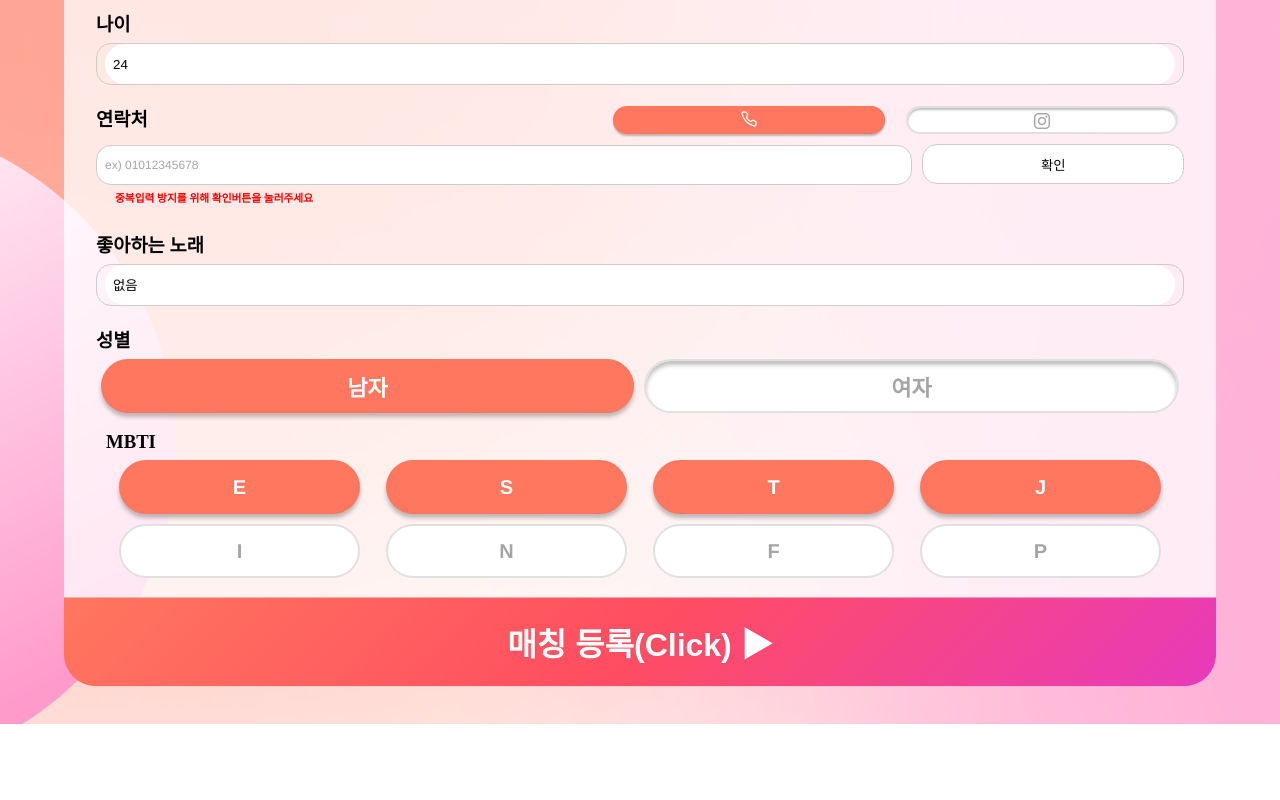
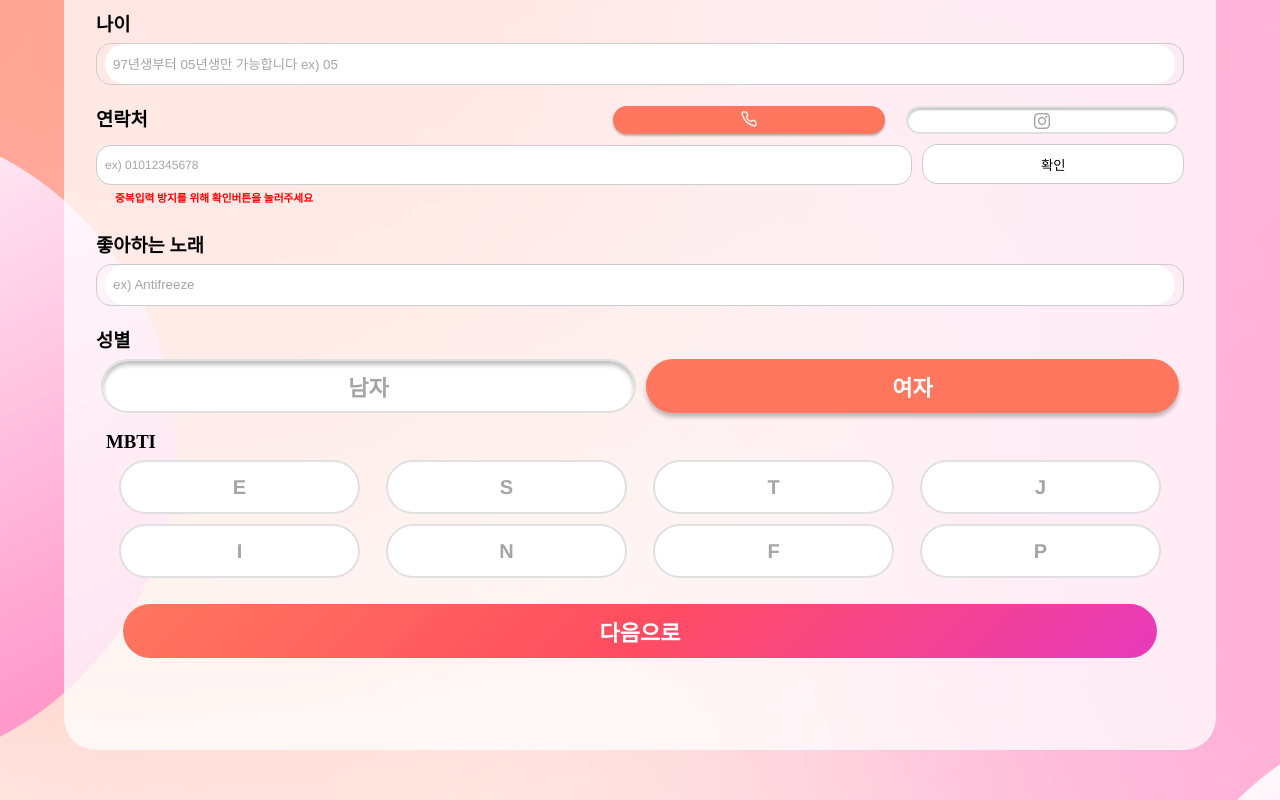
Before and after one commit to alpaka206/COMAtching_FE, a React (Create React App) app: page /Form in a window 1280 px wide. Shown: the part 356-1156 px from the top of the page. Before the commit the page ends 1080 px from the top, so only its background shows below. Built offline with nearby package versions, Linux system fonts and the light colour scheme.

Commit message:
feat. kakao login redirect url fix

```diff
--- a/src/Atoms.js
+++ b/src/Atoms.js
@@ -3,15 +3,13 @@ import { atom } from "recoil";
 export const userState = atom({
   key: "userState",
   default: {
-    passwd: "",
-    userEmail: "",
-    userPw: "",
-    depart: "정보통신전자공학부",
-    age: "24",
+    depart: "",
+    age: "",
     phone: "",
-    song: "없음",
-    gender: true,
-    mbti: "ESTJ",
+    song: "",
+    gender: "",
+    mbti: "",
+    hobby: [],
     chance: 0,
     isLoggedIn: false,
   },
--- a/src/components/MBTIMaker.js
+++ b/src/components/MBTIMaker.js
@@ -1,16 +1,51 @@
-import React from "react";
+import React, { useState } from "react";
 
-function MBTIMaker({ mbtiAnswers, questionNum, handleQuestionComplete }) {
+function MBTIMaker({
+  mbtiAnswers,
+  questionNum,
+  handleQuestionComplete,
+  selectedMBTI,
+  setSelectedMBTI,
+}) {
+  const [answerChecked, setAnswerChecked] = useState(null);
+  const handleMBTIClick = (mbtiType, value) => {
+    setSelectedMBTI((prevMBTI) => ({
+      ...prevMBTI,
+      [mbtiType]: value,
+    }));
+    setAnswerChecked(value);
+  };
+
   return (
     <div className="ProfileMaker">
       <div className="ProfileMaker-text">내 답변</div>
-      <button className="profilemaker-choose-button">
+      <button
+        className={`profilemaker-choose-button ${
+          answerChecked === mbtiAnswers[questionNum][2] ? "selected" : ""
+        }`}
+        onClick={() =>
+          handleMBTIClick(
+            mbtiAnswers[questionNum][4],
+            mbtiAnswers[questionNum][2]
+          )
+        }
+      >
         <div className="profilemaker-button-title">
           {mbtiAnswers[questionNum][2]}
         </div>
         <div>{mbtiAnswers[questionNum][0]}</div>
       </button>
-      <button className="profilemaker-choose-button">
+      <button
+        className={`profilemaker-choose-button ${
+          answerChecked === mbtiAnswers[questionNum][3] ? "selected" : ""
+        }`}
+        onClick={() =>
+          handleMBTIClick(
+            mbtiAnswers[questionNum][4],
+            mbtiAnswers[questionNum][3]
+          )
+        }
+      >
         <div className="profilemaker-button-title">
           {mbtiAnswers[questionNum][3]}
         </div>
@@ -19,6 +54,7 @@ function MBTIMaker({ mbtiAnswers, questionNum, handleQuestionComplete }) {
       <button
         className="profilemaker-submit-button"
         onClick={() => handleQuestionComplete(questionNum)}
+        disabled={!answerChecked}
       >
         전송
       </button>
--- a/src/css/components/MBTISection.css
+++ b/src/css/components/MBTISection.css
@@ -5,5 +5,5 @@
   display: flex;
   flex-wrap: wrap;
   justify-content: space-around;
-  margin-bottom: 10px;
+  margin-bottom: 0px;
 }
--- a/src/css/pages/Form.css
+++ b/src/css/pages/Form.css
@@ -1,8 +1,7 @@
 .inner-content {
   opacity: 1;
-  padding: 32px;
   margin-top: 10px;
-  margin-bottom: 44px;
+  margin-bottom: 0px;
 }
 
 h3 {
@@ -74,14 +73,10 @@ button.checkbutton {
 .submit-button {
   background-image: linear-gradient(135deg, #ff775e, #ff4d61, #e83abc);
   color: #ffffff;
-  width: 100%;
-  height: 89px;
-  border-radius: 0 0 32px 32px;
-  font-size: 32px;
+  width: 95%;
+  height: 54px;
+  border-radius: 32px;
+  font-size: 22px;
   font-weight: bold;
-  position: absolute;
-  bottom: 0;
-  left: 0;
-  transform: translate(0, 70%);
-  margin-bottom: 50px;
+  margin: 16px 0px;
 }
--- a/src/pages/Form.js
+++ b/src/pages/Form.js
@@ -166,7 +166,7 @@ function Form() {
               selectedMBTI={selectedMBTI}
             />
             {/* <button type="submit-button" disabled={!isContactVerified}> */}
-            <button className="submit-button">매칭 등록(Click) ▶</button>
+            <button className="submit-button">다음으로</button>
           </div>
         </div>
       </form>
--- a/src/pages/Hobbyform.js
+++ b/src/pages/Hobbyform.js
@@ -1,14 +1,34 @@
-import React, { useState } from "react";
+import React from "react";
 import { useNavigate } from "react-router-dom";
 import HeaderNav from "../components/HeaderNav";
 import "../css/pages/Hobbyform.css";
+import { useRecoilState } from "recoil";
+import { userState } from "../Atoms";
 
 function Hobbyform() {
   const navigate = useNavigate();
-  const [selectedHobbyIndex, setSelectedHobbyIndex] = useState(null);
+  const [user, setUser] = useRecoilState(userState);
+
+  const handleSubmit = () => {
+    // 선택한 취미들을 MBTI 상태에 업데이트
+    console.log(user.hobby);
+    // navigate("/다음페이지");
+  };
 
   const handleHobbyClick = (index) => {
-    setSelectedHobbyIndex(index);
+    // 이미 선택한 취미인지 확인
+    const updatedHobbies = user.hobby.includes(index)
+      ? user.hobby.filter((hobby) => hobby !== index)
+      : user.hobby.length < 5
+      ? [...user.hobby, index]
+      : user.hobby;
+
+    setUser((prevUser) => ({
+      ...prevUser,
+      hobby: updatedHobbies,
+    }));
+
+    console.log(updatedHobbies);
   };
 
   return (
@@ -18,14 +38,13 @@ function Hobbyform() {
         <div>취미 선택하기</div>
         <div>본인의 취미를 알려주세요. (1-5개)</div>
         <div className="hobby-grid">
-          {/* 취미 아이콘 그리드 */}
           {hobbyIcons.map((hobby, index) => (
             <button
               key={index}
               className={`hobby-item ${
-                selectedHobbyIndex === index ? "selected" : ""
+                user.hobby.includes(index) ? "selected" : ""
               }`}
-              onClick={() => handleHobbyClick(index)}
+              onClick={() => handleHobbyClick(hobby.label)}
             >
               <img
                 src={process.env.PUBLIC_URL + `assets/${hobby.image}.svg`}
@@ -35,6 +54,9 @@ function Hobbyform() {
             </button>
           ))}
         </div>
+        <button className="submit-button" onClick={handleSubmit}>
+          다음으로
+        </button>
       </div>
     </div>
   );
--- a/src/pages/MainpageUnLogin.js
+++ b/src/pages/MainpageUnLogin.js
@@ -34,7 +34,7 @@ function MainpageUnLogin() {
         />
         <div>
           <img
-            src={process.env.PUBLIC_URL + `assets/logoblack.png`}
+            src={process.env.PUBLIC_URL + `assets/logoblack.svg`}
             alt="로고이미지"
             style={{
               width: "75%",
--- a/src/pages/ProfileBuilder.js
+++ b/src/pages/ProfileBuilder.js
@@ -4,8 +4,13 @@ import HeaderNav from "../components/HeaderNav";
 import Footer from "../components/Footer";
 import { TypeAnimation } from "react-type-animation";
 import MBTIMaker from "../components/MBTIMaker";
+import { useRecoilState } from "recoil";
+import { selectedMBTIState } from "../Atoms";
+import { useNavigate } from "react-router-dom";
 
 const ProfileBuilder = () => {
+  const navigate = useNavigate();
+  const [selectedMBTI, setSelectedMBTI] = useRecoilState(selectedMBTIState);
   const [showQuestions, setShowQuestions] = useState([
     [false, false],
     [false, false],
@@ -17,14 +22,12 @@ const ProfileBuilder = () => {
     "Q2. 당신은 어떤 쪽으로 탁월한가요?",
     "Q3. 당신은 감성적인가요, 현실적인가요?",
     "Q4. 당신은 계획적인가요, 즉흥적인가요?",
-    "Q5. 당신은 몇살인가요?",
-    "Q6. 당신의 ",
   ];
   const [showMbtiAnswers, setShowMbtiAnswers] = useState([
-    ["나는 외향적이야.", "나는 내향적이야.", "E", "I"],
-    ["나는 상상력이 좋아.", "나는 현재에 집중하는 편이야", "N", "S"],
-    ["나는 감성적이야", "나는 현실적이야", "F", "T"],
-    ["나는 즉흥적이야", "나는 계획적이야", "P", "J"],
+    ["나는 외향적이야.", "나는 내향적이야.", "E", "I", "EI"],
+    ["나는 상상력이 좋아.", "나는 현재에 집중하는 편이야", "N", "S", "SN"],
+    ["나는 감성적이야", "나는 현실적이야", "F", "T", "TF"],
+    ["나는 즉흥적이야", "나는 계획적이야", "P", "J", "PJ"],
   ]);
   const [questionNum, setQuestionNum] = useState(0);
   const [showAnswerBox, setShowAnswerBox] = useState(false);
@@ -42,9 +45,9 @@ const ProfileBuilder = () => {
     setShowQuestions((prevShowQuestions) => {
       const updatedQuestions = [...prevShowQuestions];
       updatedQuestions[index][1] = true;
+      console.log("Selected MBTI:", selectedMBTI);
       return updatedQuestions;
     });
-    // handleShowQuestion(index + 1); // 다음 질문 보이기
   };
   const chatMessageRef = useRef(null);
   useEffect(() => {
@@ -52,6 +55,9 @@ const ProfileBuilder = () => {
       chatMessageRef.current.scrollTop = chatMessageRef.current.scrollHeight;
     }
   }, [showQuestions]);
+  const navigatehobby = () => {
+    navigate("/Hobby");
+  };
   return (
     <div className="container">
       <HeaderNav destination="/" buttonText="처음으로" />
@@ -167,6 +173,7 @@ const ProfileBuilder = () => {
                     showMbtiAnswers[3][0],
                     1000,
                     () => setShowAnswerBox(false),
+                    () => navigatehobby(),
                   ]}
                   speed={65}
                   className="typing-animation"
@@ -183,6 +190,8 @@ const ProfileBuilder = () => {
             mbtiAnswers={showMbtiAnswers}
             questionNum={questionNum}
             handleQuestionComplete={handleQuestionComplete}
+            selectedMBTI={selectedMBTI}
+            setSelectedMBTI={setSelectedMBTI}
           />
         )}
       </div>
```
Also changed, not shown: public/assets/logoblack.svg (added).
